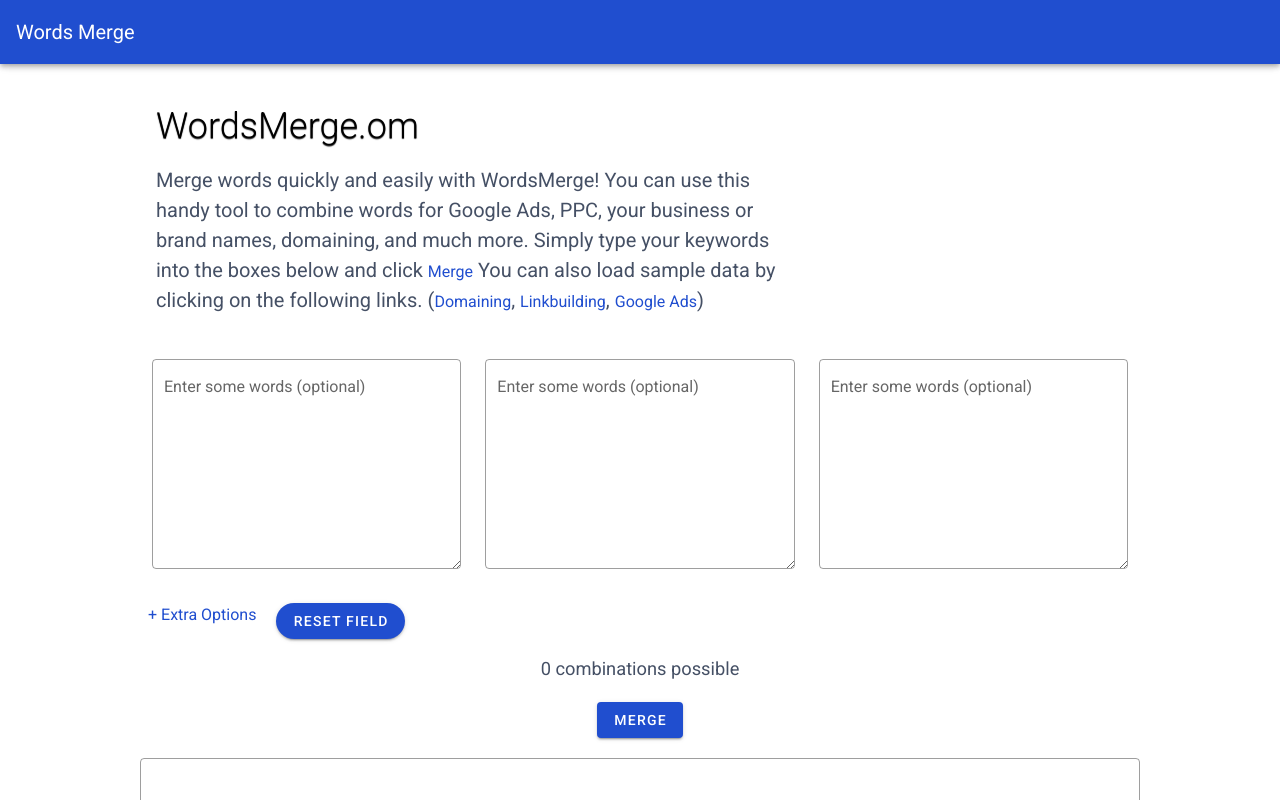
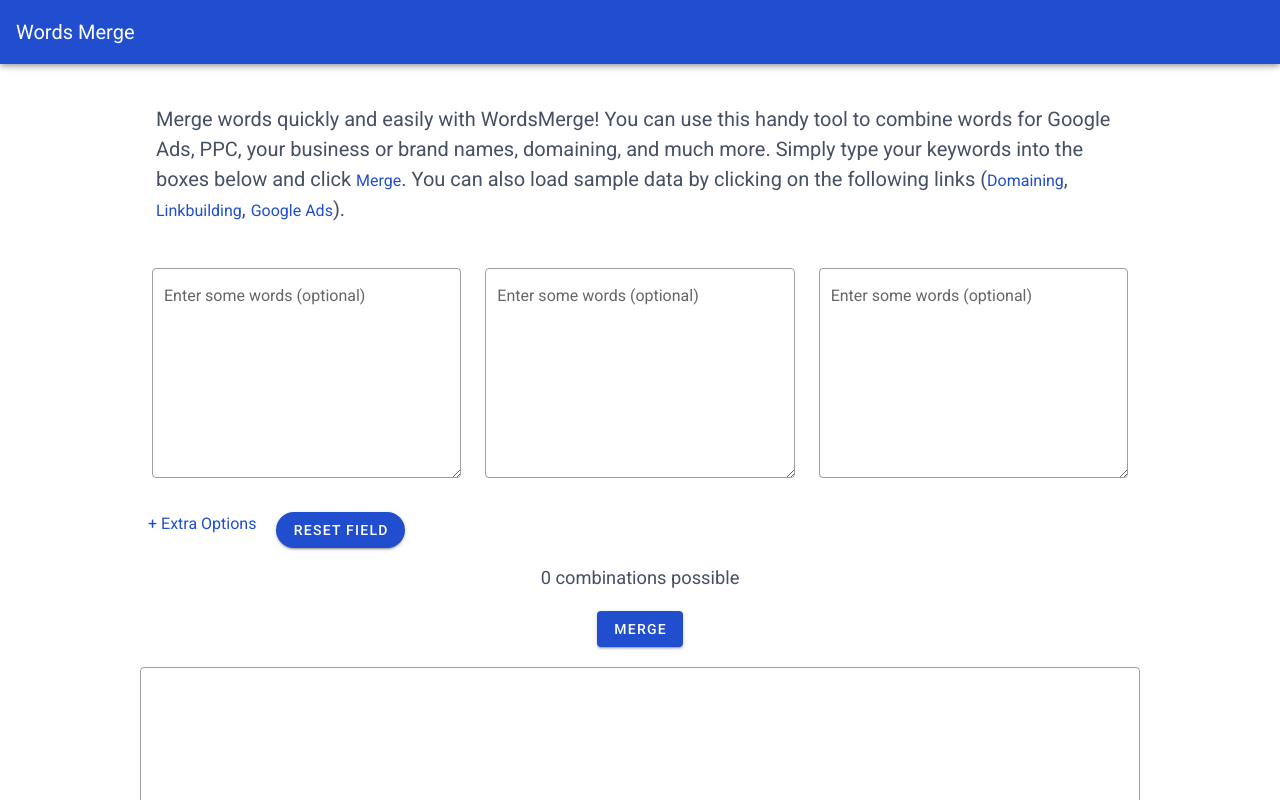
Before and after one commit to Mayo46/merge-words, a Nuxt app: page / in a window 1280 px wide. Shown: the top 800 px of the page. Built offline with nearby package versions, Linux system fonts and the light colour scheme.

Commit message:
text replace

```diff
--- a/pages/index.vue
+++ b/pages/index.vue
@@ -3,19 +3,16 @@
     <div class="mt-3">
       <div class="banner-section">
         <div class="right-section">
-          <div  class="mb-4 display-block" >
-            <h1 class="heading">WordsMerge.om</h1>
-          </div>
           <div  class="mb-4 display-block " >
             <div  class="mb-2 display-block" >
               <p class="description">Merge words quickly and easily with WordsMerge! You can use
                 this handy tool to combine words for Google Ads, PPC, your business or brand names,
                  domaining, and much more. Simply type your keywords into the boxes below and click
-                   <a class="sub-description link" tabindex="0" @click="mergeText">Merge</a>
-                You can also load sample data by clicking on the following links.
+                   <a class="sub-description link" tabindex="0" @click="mergeText">Merge</a>.
+                You can also load sample data by clicking on the following links
               (<a class="sub-description link" @click="Domain" tabindex="0">Domaining</a>,
               <a class="sub-description link" @click="link" tabindex="0">Linkbuilding</a>,
-              <a class="sub-description link" @click="adwords" tabindex="0">Google Ads</a>)</p>
+              <a class="sub-description link" @click="adwords" tabindex="0">Google Ads</a>).</p>
             </div>
           </div>
         </div>
@@ -462,7 +459,7 @@
   box-sizing: border-box;
   padding: 16px;
 }
-@media (min-width: 768px){
+/* @media (min-width: 768px){
   .left-section {
     flex-grow: 0;
     max-width: 33.333333%;
@@ -472,12 +469,14 @@
 .left-section{
   margin: 0;
   box-sizing: border-box;
-}
+} */
 @media (min-width: 768px){
   .right-section{
     flex-grow: 0;
-    max-width: 66.666667%;
-    flex-basis: 66.666667%;
+     max-width: 99.9999%;
+    flex-basis: 99.9999%;
+    /* max-width: 66.666667%;
+    flex-basis: 66.666667%; */
   }
 }
 .right-section{
```
